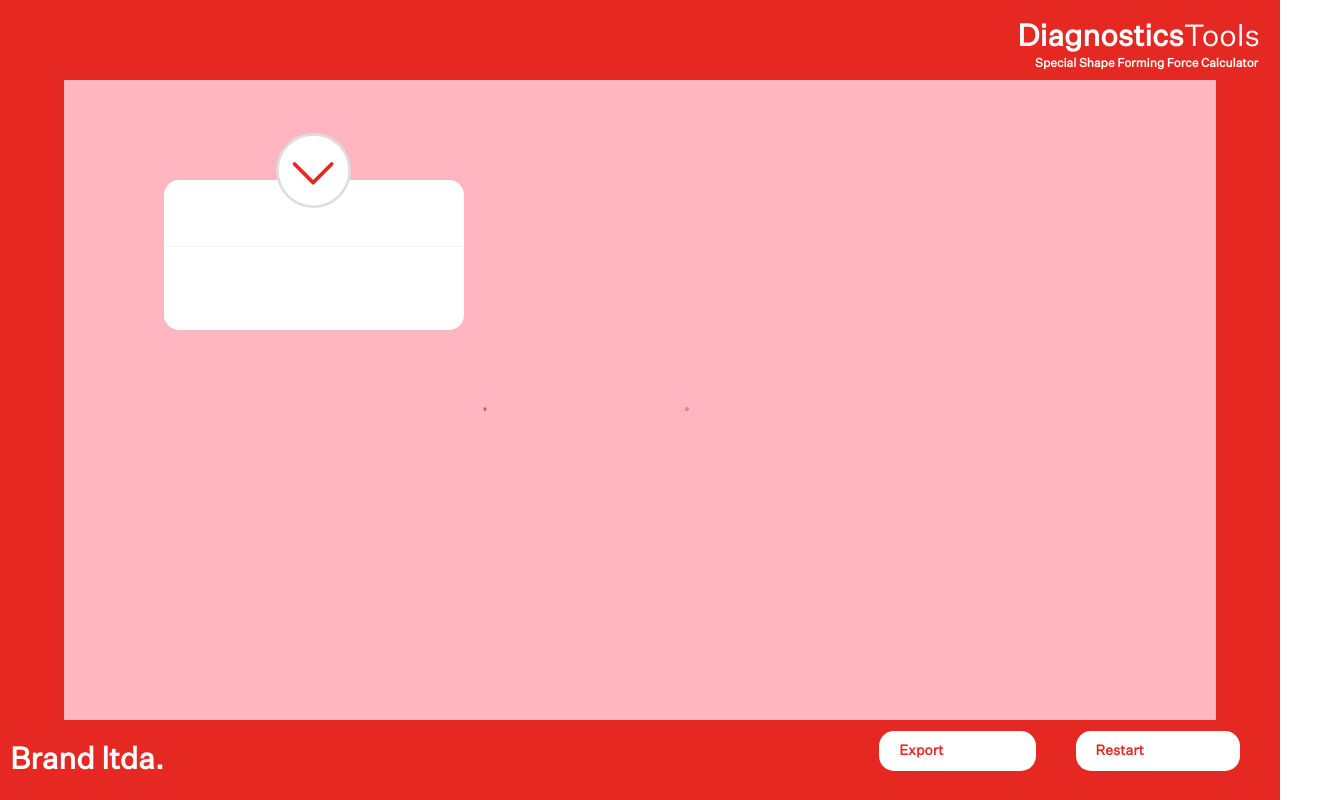
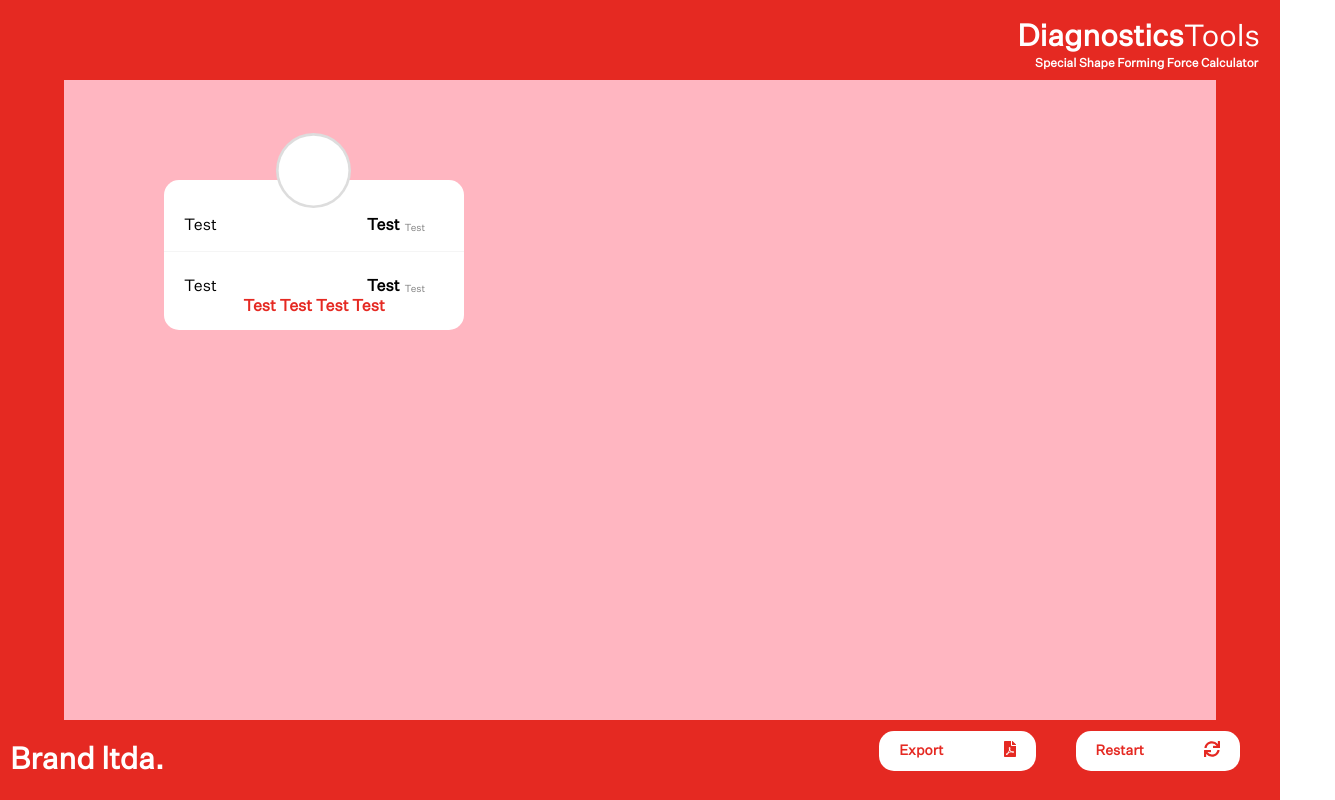
Before and after one commit to edgarkiljak/shape-forming-force-calculator, a React (Create React App) app: page / in a window 1280 px wide. Shown: the top 800 px of the page, 1335 px wide, since content can reach past the window. Built offline with nearby package versions, Linux system fonts and the light colour scheme.

Commit message:
slide 6 wip

```diff
--- a/public/data.json
+++ b/public/data.json
@@ -9,43 +9,30 @@
     "Force": 16.3,
     "Force Total": 174.7,
     "Description": "While",
-     "icon": "<svg xmlns='http://www.w3.org/2000/svg' width='1123' height='794'  stroke='#e52922' stroke-linecap='round' stroke-linejoin='round' fill='#fff' fill-rule='evenodd'><path fill='none' d='M399.5 249.5q0 0 100 0 15 0 15 20'/></svg>"
+    "icon": "<svg xmlns='http://www.w3.org/2000/svg' width='1123' height='794'  stroke='#e52922' stroke-linecap='round' stroke-linejoin='round' fill='#fff' fill-rule='evenodd'><path fill='none' d='M399.5 249.5q0 0 100 0 15 0 15 20'/></svg>"
   },
   {
     "Force": 9.8,
     "Force Total": 104.8,
     "Description": "Offset 'Z'",
-     "icon": "<svg xmlns='http://www.w3.org/2000/svg' width='1123' height='794'  stroke='#e52922' stroke-linecap='round' stroke-linejoin='round' fill='#fff' fill-rule='evenodd'><path fill='none' d='M399.5 199.5l100 100 100-100'/></svg>"
+    "icon": "<svg xmlns='http://www.w3.org/2000/svg' width='1123' height='794'  stroke='#e52922' stroke-linecap='round' stroke-linejoin='round' fill='#fff' fill-rule='evenodd'><path fill='none' d='M399.5 199.5l100 100 100-100'/></svg>"
   },
   {
     "Force": 19.5,
     "Force Total": 209.6,
     "Description": "Material Thickness Offset",
-     "icon": "<svg xmlns='http://www.w3.org/2000/svg' width='1123' height='794'  stroke='#e52922' stroke-linecap='round' stroke-linejoin='round' fill='#fff' fill-rule='evenodd'><path fill='none' d='M399.5 199.5l100 100 100-100'/></svg>"
+    "icon": "<svg xmlns='http://www.w3.org/2000/svg' width='1123' height='794'  stroke='#e52922' stroke-linecap='round' stroke-linejoin='round' fill='#fff' fill-rule='evenodd'><path fill='none' d='M399.5 199.5l100 100 100-100'/></svg>"
   },
   {
     "Force": 14.6,
     "Force Total": 157.2,
     "Description": "Channel 'U'",
-     "icon": "<svg xmlns='http://www.w3.org/2000/svg' width='1123' height='794'  stroke='#e52922' stroke-linecap='round' stroke-linejoin='round' fill='#fff' fill-rule='evenodd'><path fill='none' d='M399.5 199.5l100 100 100-100'/></svg>"
+    "icon": "<svg xmlns='http://www.w3.org/2000/svg' width='1123' height='794'  stroke='#e52922' stroke-linecap='round' stroke-linejoin='round' fill='#fff' fill-rule='evenodd'><path fill='none' d='M399.5 199.5l100 100 100-100'/></svg>"
   },
   {
     "Force": 13,
     "Force Total": 139.8,
     "Description": "V-rib 'V'",
-     "icon": "<svg xmlns='http://www.w3.org/2000/svg' width='1123' height='794'  stroke='#e52922' stroke-linecap='round' stroke-linejoin='round' fill='#fff' fill-rule='evenodd'><path fill='none' d='M399.5 199.5l100 100 100-100'/></svg>"
+    "icon": "<svg xmlns='http://www.w3.org/2000/svg' width='1123' height='794'  stroke='#e52922' stroke-linecap='round' stroke-linejoin='round' fill='#fff' fill-rule='evenodd'><path fill='none' d='M399.5 199.5l100 100 100-100'/></svg>"
   }
 ]
-
-
-
-
-
-
-<svg xmlns="http://www.w3.org/2000/svg" width="1123" height="794"  stroke="#e52922" stroke-linecap="round" stroke-linejoin="round" fill="#fff" fill-rule="evenodd"><path fill="none" d="M399.5 349.5c75 10 35-50 95-45"/></svg>
-
-<svg xmlns="http://www.w3.org/2000/svg" width="1123" height="794"  stroke="# #e52922" stroke-linecap="round" stroke-linejoin="round" fill="none" fill-rule="evenodd"><path d="M399.5 269.5q0 0 55 0m-25 5q0 0 60 0"/></svg>
-
-<svg xmlns="http://www.w3.org/2000/svg" width="1123" height="794"  stroke="# #e52922" stroke-linecap="round" stroke-linejoin="round" fill="#fff" fill-rule="evenodd"><path fill="none" d="M399.5 249.5v50h60v-50"/></svg>
-
-<svg xmlns="http://www.w3.org/2000/svg" width="1123" height="794"  stroke="#e52922" stroke-linecap="round" stroke-linejoin="round" fill="none" fill-rule="evenodd"><path d="M369.5 249.5h7.5l22.5 25 20-25h5m0 0h2.5"/></svg>
--- a/src/components/slide-6/ForceContainer.js
+++ b/src/components/slide-6/ForceContainer.js
@@ -1,30 +1,34 @@
 import React from 'react';
 import './Slide6.scss';
 
-const ForceContainer = () => {
+const ForceContainer = (props) => {
+  const {
+    circleIcon,
+    topPanelLabel,
+    bottomPanelLabel,
+    topPanelValue,
+    bottomPannelValue,
+    panelDescription,
+  } = props;
   return (
     <div className="force-container">
       <div className="circle-container">
         <div class="inner-circle">
-          <div className="circle-icon">
-            <svg
-              xmlns="http://www.w3.org/2000/svg"
-              width="1123"
-              height="794"
-              stroke="#e52922"
-              stroke-linecap="round"
-              stroke-linejoin="round"
-              fill="#fff"
-              fill-rule="evenodd"
-            >
-              <path fill="none" d="M399.5 199.5l100 100 100-100" />
-            </svg>
-          </div>
+          <div className="circle-icon">{circleIcon}</div>
         </div>
       </div>
       <div className="panel-container">
-        <div className="top-panel"></div>
-        <div className="bottom-panel"></div>
+        <div className="top-panel">
+          <div className="top-panel-label">Test</div>
+          <div className="top-panel-value">Test</div>
+          <div className="top-panel-unit">Test</div>
+        </div>
+        <div className="bottom-panel">
+          <div className="bottom-panel-label">Test</div>
+          <div className="bottom-panel-value">Test</div>
+          <div className="bottom-panel-unit">Test</div>
+          <div className="bottom-panel-description">Test Test Test Test</div>
+        </div>
       </div>
     </div>
   );
--- a/src/components/slide-6/Slide6.scss
+++ b/src/components/slide-6/Slide6.scss
@@ -59,15 +59,43 @@ $brand-colour: #e52922;
 
 .top-panel,
 .bottom-panel {
+  display: flex;
+  flex-direction: row;
   position: relative;
   width: 100%;
   height: 75px;
 }
 
 .top-panel {
-  top: 10px;
+  top: 15px;
   border-bottom: 1px solid rgb(220, 220, 220); // fallback for old browsers
   border-bottom: 1px solid rgba(220, 220, 220, 0.3);
+}
+
+.top-panel-label,
+.bottom-panel-label {
+  margin: 40px 130px 10px 20px;
+}
+
+.top-panel-value,
+.bottom-panel-value {
+  margin: 40px 150px 10px 20px;
+  font-weight: bold;
+}
+.top-panel-unit,
+.bottom-panel-unit {
+  margin: 46px 200px 10px -145px;
+  color: grey;
+  font-size: 10px;
+}
+
+.bottom-panel-description {
+  position: absolute;
+  width: 300px;
+  top: 60px;
+  color: $brand-colour;
+  text-align: center;
+  font-weight: bolder;
 }
 
 .circle-container {
@@ -96,7 +124,12 @@ $brand-colour: #e52922;
   height: 50px;
   transform: translate(-50%, -50%);
 }
-svg {
+.circle-icon svg {
   transform: scale(0.2) translate(-2625px, -1700px);
   stroke-width: 20px;
 }
+
+.circle-icon svg:nth-child(5) {
+  transform: scale(0.5) translate(-943px, -628px);
+  stroke-width: 20px;
+}
```
Also changed, not shown: 1 other file (tests, documents, lock files or other folders).
